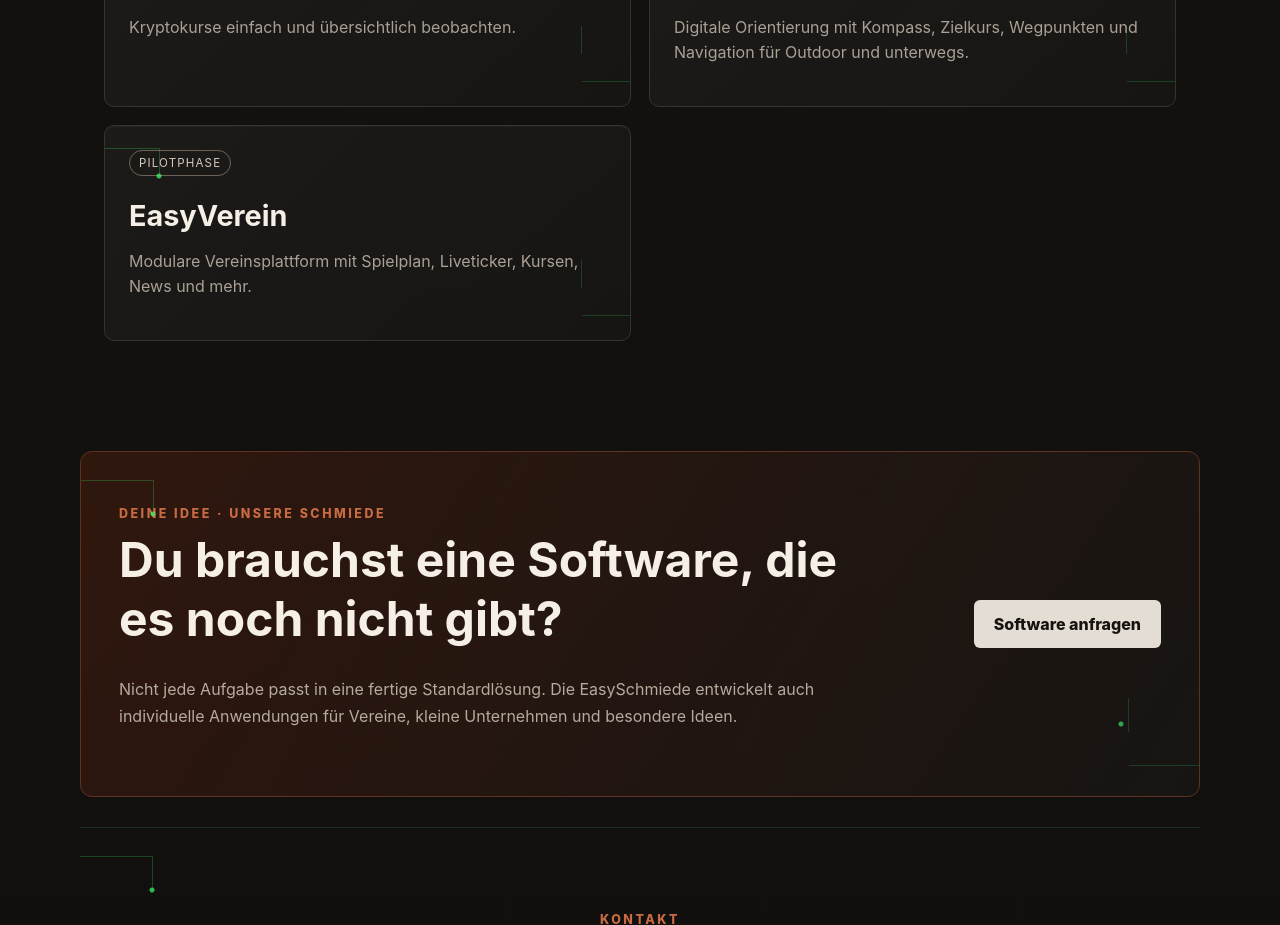
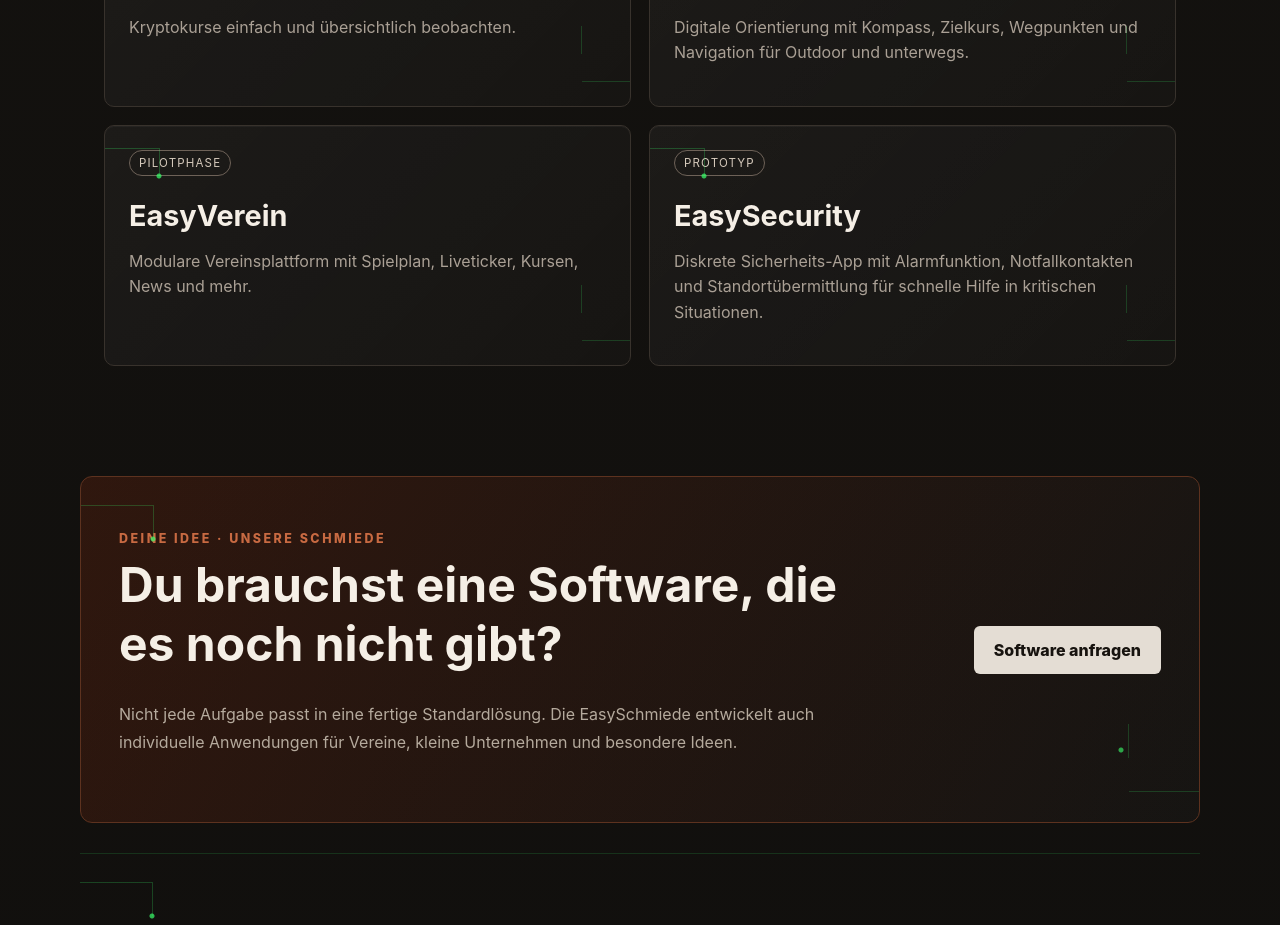
Before and after one commit to HGReimer/easyschmiede, a React (Vite) app: page / in a window 1280 px wide. Shown: the part 1280-2205 px from the top of the page. Built offline with nearby package versions, Linux system fonts and the light colour scheme.

Commit message:
EasySecurity als Produkt hinzugefuegt

```diff
--- a/src/App.jsx
+++ b/src/App.jsx
@@ -178,6 +178,11 @@ const products = [
     name: 'EasyVerein',
     text: 'Modulare Vereinsplattform mit Spielplan, Liveticker, Kursen, News und mehr.',
     status: 'Pilotphase',
+  },
+  {
+    name: 'EasySecurity',
+    text: 'Diskrete Sicherheits-App mit Alarmfunktion, Notfallkontakten und Standortübermittlung für schnelle Hilfe in kritischen Situationen.',
+    status: 'Prototyp',
   },
 ]
 
```
